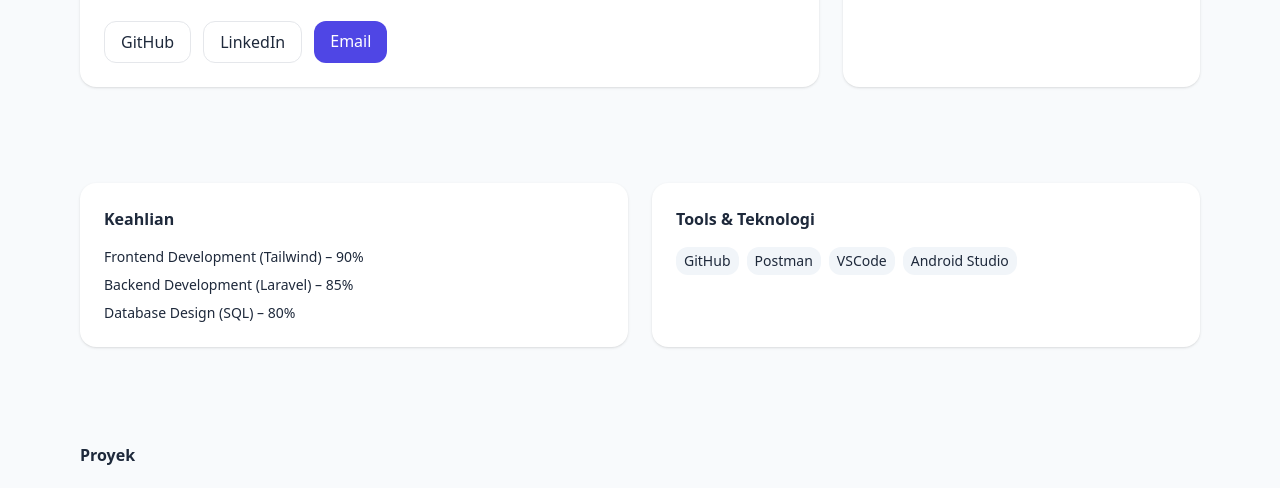
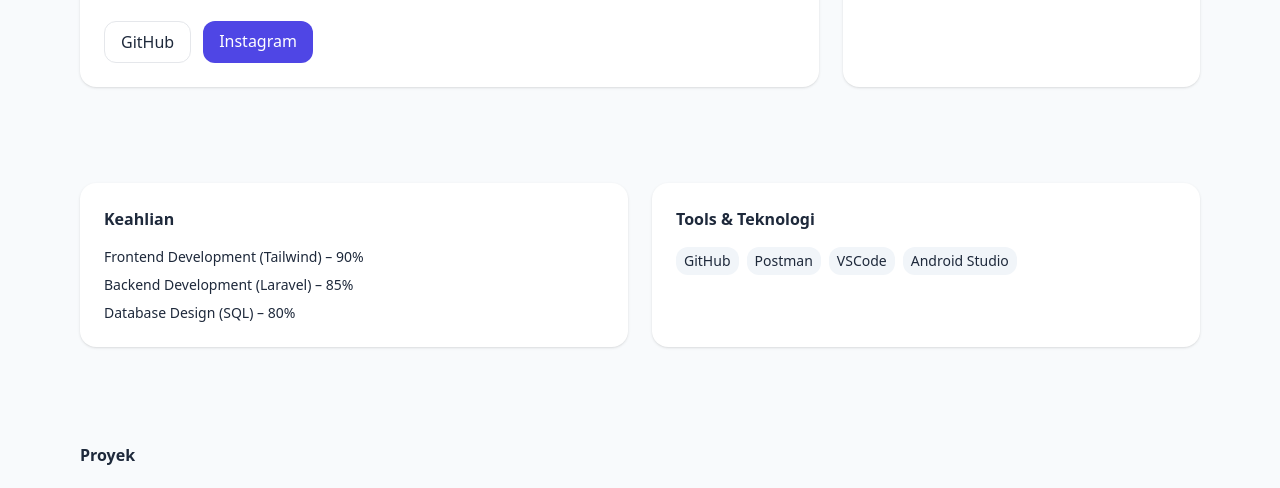
Before and after one commit to Rezaa8/portofolio, a website: page index.html in a window 1280 px wide. Shown: the part 267-755 px from the top of the page. Drawn offline with nearby package versions, Linux system fonts and the light colour scheme.

Commit message:
update file portfolio

```diff
--- a/index.html
+++ b/index.html
@@ -31,8 +31,7 @@
       </p>
       <div class="mt-6 flex gap-3 flex-wrap">
         <a href="https://github.com/Rezaa8" target="_blank" class="px-4 py-2 border rounded-xl">GitHub</a>
-        <a href="https://www.linkedin.com/in/username/" target="_blank" class="px-4 py-2 border rounded-xl">LinkedIn</a>
-        <a href="mailto:reza@example.com" class="px-4 py-2 bg-indigo-600 text-white rounded-xl">Email</a>
+        <a href="https://www.instagram.com/eeja_8" class="px-4 py-2 bg-indigo-600 text-white rounded-xl">Instagram</a>
       </div>
     </div>
 
```
